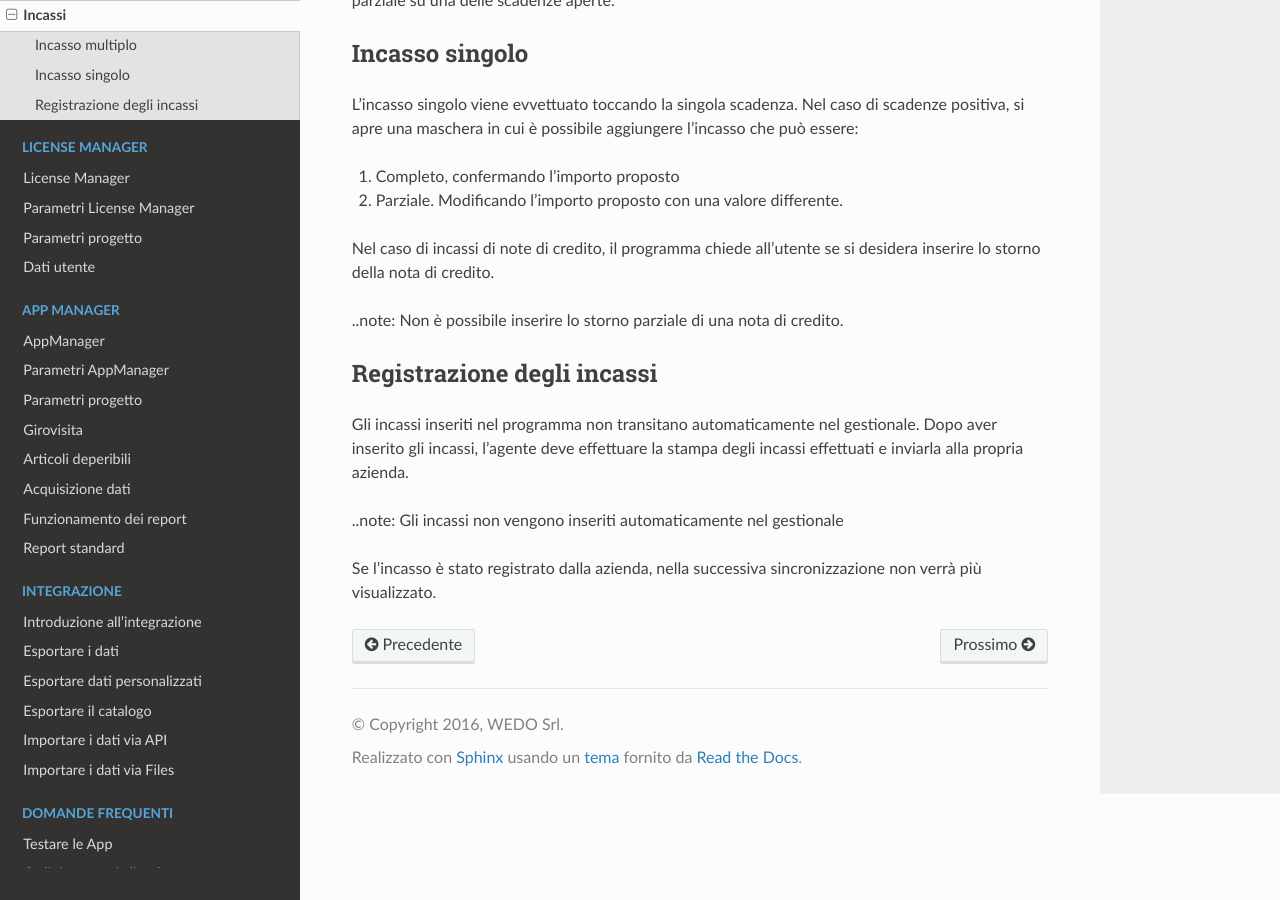
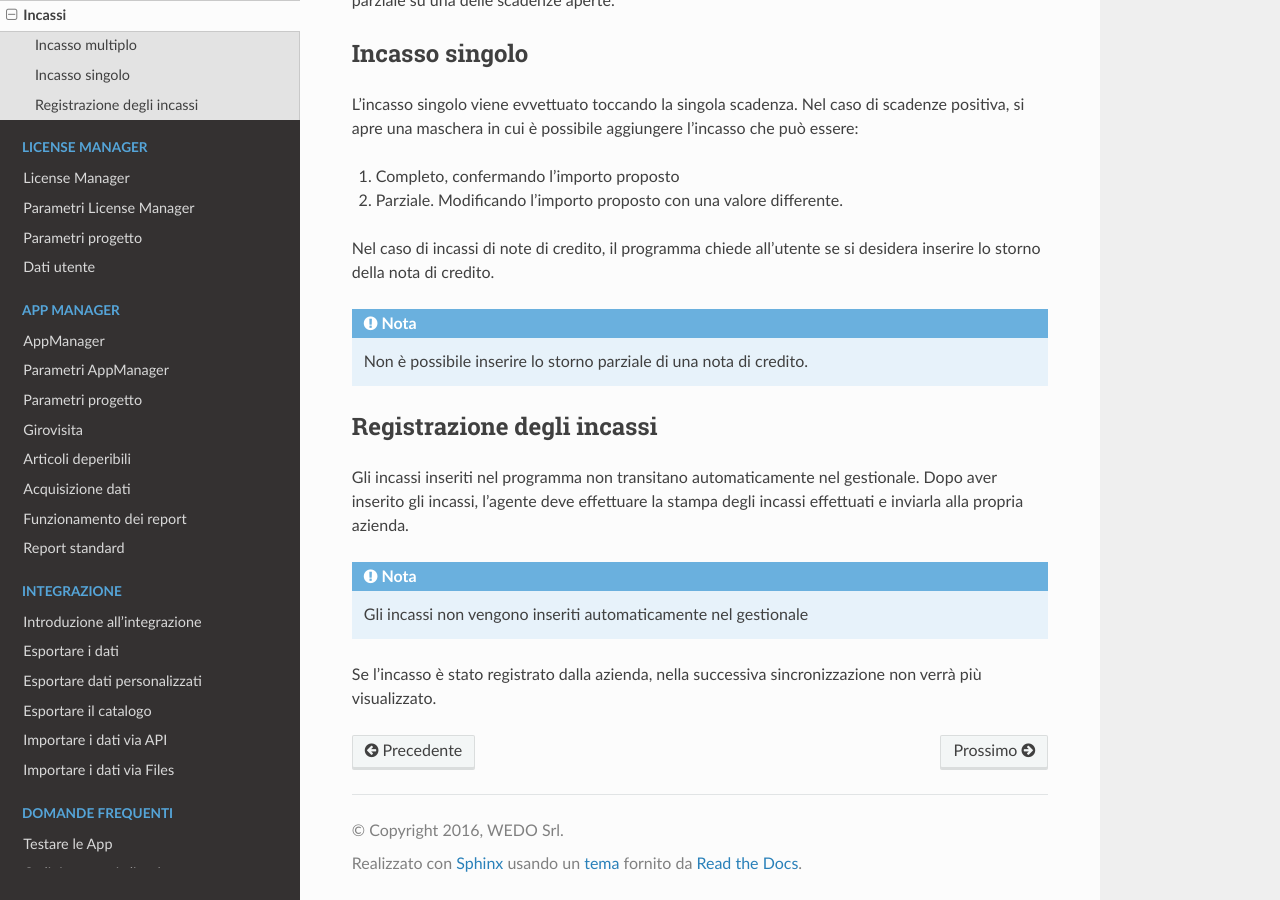
Before and after one commit to wedoit-io/doc-icommerce, a Sphinx documentation site: the page built from source/incassi.rst, in a window 1280 px wide and 900 px high, scrolled down 755 px. Built offline with Sphinx 7.4.7 and the Read the Docs theme 2.0.0, drawn with Linux system fonts in a browser that asks for light colours.

Commit message:
Update incassi.rst

```diff
--- a/source/incassi.rst
+++ b/source/incassi.rst
@@ -37,7 +37,7 @@ una maschera in cui è possibile aggiungere l'incasso che può essere:
 Nel caso di incassi di note di credito, il programma chiede all'utente se si desidera inserire lo storno
 della nota di credito.
 
-..note: Non è possibile inserire lo storno parziale di una nota di credito.
+.. note:: Non è possibile inserire lo storno parziale di una nota di credito.
 
 Registrazione degli incassi
 -----------------------------
@@ -45,6 +45,6 @@ Gli incassi inseriti nel programma non transitano automaticamente nel gestionale
 Dopo aver inserito gli incassi, l'agente deve effettuare la stampa degli incassi effettuati e inviarla
 alla propria azienda.
 
-..note: Gli incassi non vengono inseriti automaticamente nel gestionale
+.. note:: Gli incassi non vengono inseriti automaticamente nel gestionale
 
 Se l'incasso è stato registrato dalla azienda, nella successiva sincronizzazione non verrà più visualizzato.
```
